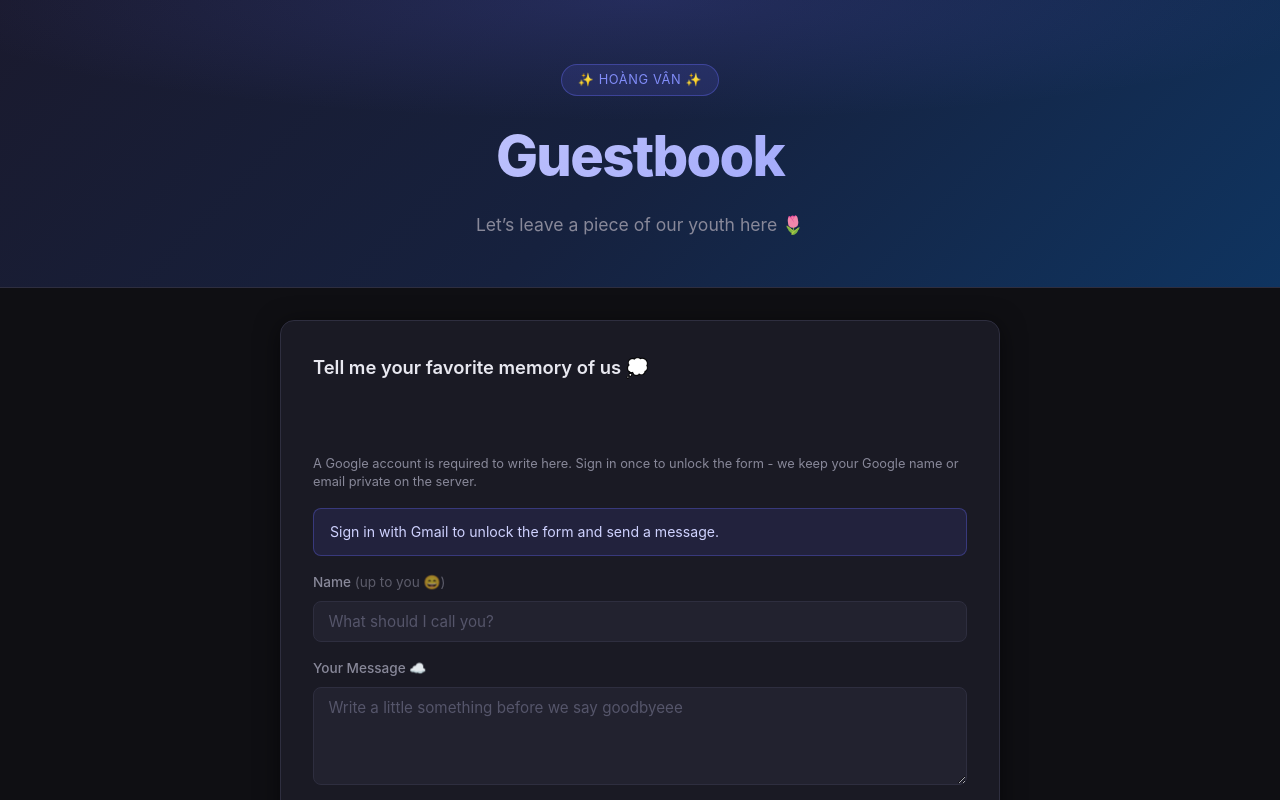
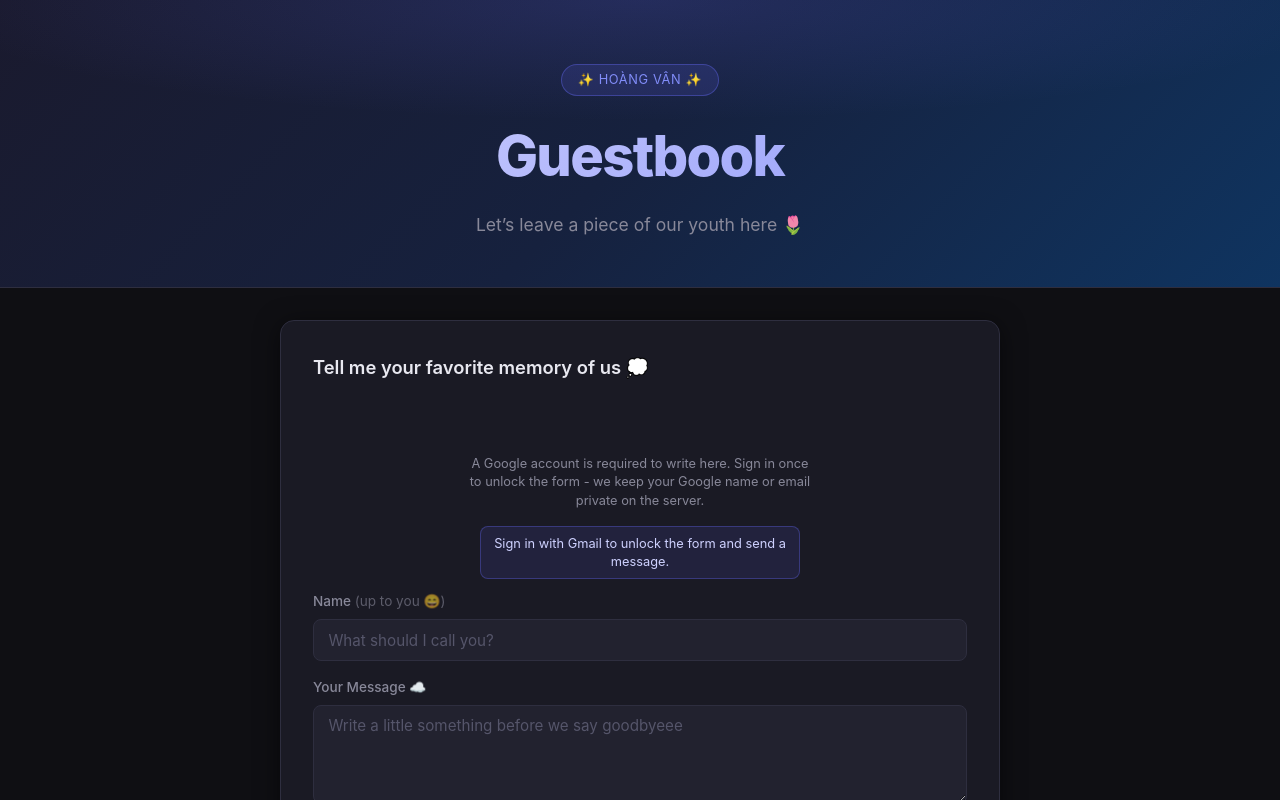
Before and after one commit to hoangvancutephomaique/Memories, a React (Vite) app in the folder frontend/: page / in a window 1280 px wide. Shown: the top 800 px of the page. Built offline with nearby package versions, Linux system fonts and the light colour scheme; no server answers.

Commit message:
Update gmail

```diff
--- a/frontend/src/App.css
+++ b/frontend/src/App.css
@@ -179,14 +179,25 @@ input.error, textarea.error { border-color: var(--danger); }
   flex-direction: column;
   gap: 0.5rem;
   margin-bottom: 1rem;
+  align-items: flex-start;
+}
+
+/* Before Google sign-in: center button + hint */
+.google-auth:not(:has(.google-connected)) {
+  align-items: center;
 }
 
 .google-signin-slot {
   min-height: 44px;
   display: flex;
   align-items: center;
-  justify-content: flex-start;
+  justify-content: center;
   width: 100%;
+}
+
+.google-auth:not(:has(.google-connected)) .google-auth-hint {
+  text-align: center;
+  max-width: 22rem;
 }
 
 .google-auth-hint {
@@ -202,31 +213,36 @@ input.error, textarea.error { border-color: var(--danger); }
   gap: 0.5rem;
 }
 
-.google-ok {
-  display: inline-block;
+/* Same footprint: hug text + identical min-height/padding/font */
+.google-connected .google-ok,
+.btn-google-out {
+  display: inline-flex;
+  align-items: center;
+  justify-content: center;
   width: fit-content;
-  max-width: min(100%, 22rem);
+  max-width: 100%;
+  box-sizing: border-box;
+  min-height: 2.375rem;
+  padding: 0.4rem 0.75rem;
+  font-size: 0.82rem;
+  line-height: 1.2;
+  font-weight: 600;
+  border-radius: var(--radius-sm);
+}
+
+.google-connected .google-ok {
   margin: 0;
-  font-size: 0.78rem;
-  line-height: 1.35;
-  font-weight: 500;
+  border: 1px solid rgba(99, 102, 241, 0.4);
+  background: rgba(99, 102, 241, 0.12);
   color: var(--accent-hover);
-  background: rgba(99, 102, 241, 0.12);
-  border: 1px solid rgba(99, 102, 241, 0.4);
-  border-radius: var(--radius-sm);
-  padding: 0.35rem 0.65rem;
 }
 
 .btn-google-out {
-  flex-shrink: 0;
-  padding: 0.45rem 1rem;
-  font-size: 0.82rem;
-  font-weight: 600;
-  border-radius: var(--radius-sm);
   border: 1px solid rgba(99, 102, 241, 0.45);
   background: rgba(99, 102, 241, 0.08);
   color: var(--accent-hover);
   cursor: pointer;
+  font-family: inherit;
   transition: background 0.2s, border-color 0.2s, color 0.2s;
 }
 
@@ -300,6 +316,14 @@ input.error, textarea.error { border-color: var(--danger); }
   background: rgba(99, 102, 241, 0.12);
   border: 1px solid rgba(99, 102, 241, 0.35);
   color: #cfd2ff;
+  padding: 0.5rem 0.8rem;
+  font-size: 0.8rem;
+  line-height: 1.35;
+  max-width: min(100%, 20rem);
+  width: fit-content;
+  margin-inline: auto;
+  margin-bottom: 0.75rem;
+  text-align: center;
 }
 
 /* ─── Entries ──────────────────────────────────────────────── */
--- a/frontend/src/App.tsx
+++ b/frontend/src/App.tsx
@@ -149,7 +149,7 @@ export default function App() {
 
     el.replaceChildren();
     window.google.accounts.id.renderButton(el, {
-      theme: "filled_blue",
+      theme: "outline",
       size: "large",
       width: Math.min(400, Math.max(250, el.offsetWidth || 384)),
       text: "continue_with",
```
